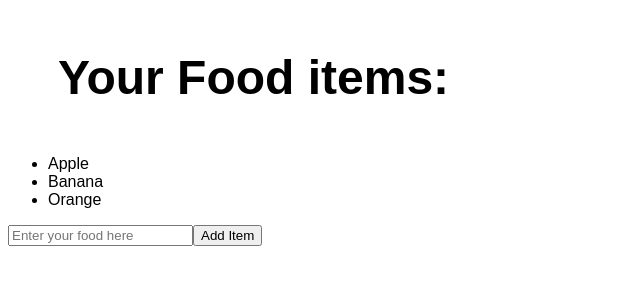
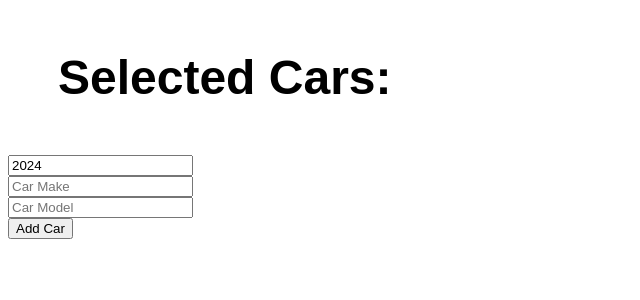
Before and after one commit to mfarrukh14/reactProject1, a React (Vite) app: page / in a window 1280 px wide. Shown: the top 300 px of the page, without its empty margins (0-640 px from the left). Built offline with nearby package versions, Linux system fonts and the light colour scheme.

Commit message:
manipulating an array of car objects using useState hook

```diff
--- a/src/MyComponent.jsx
+++ b/src/MyComponent.jsx
@@ -1,30 +1,51 @@
-import React, {useState} from 'react';
+import React, {useState} from "react";
 
 export default function MyComponent()
 {
-    const [foods, setFoods] = useState(["Apple","Banana","Orange"]);
+    const[cars, setCars] = useState([]);
+    const[carYear, setCarYear] = useState(new Date().getFullYear());
+    const[carMake, setCarMake] = useState("");
+    const[carModel, setCarModel] = useState("");
 
-    function handleAddFood()
+    function handleAddCar()
     {
-        const foodItem = document.getElementById("foodName").value;
-        document.getElementById("foodName").value = "";
+        const carItem = {year: carYear, make: carMake, model: carModel};
 
-        setFoods(f => [...f,foodItem]);
+        setCars(c => [...c,carItem])
     }
 
-    function handleRemoveFood(index)
+    function handleRemoveCar(index)
     {
-        setFoods(foods.filter((_, i)=>i!==index));
+        setCars(cars.filter((_,i)=>i!==index));
     }
+
+    function handleCarYearChange(event)
+    {
+        setCarYear(event.target.value);
+    }
+
+    function handleCarMakeChange(event)
+    {
+        setCarMake(event.target.value);
+    }
+
+    function handleCarModelChange(event)
+    {
+        setCarModel(event.target.value);
+    }
+
 
     return(
         <div>
-            <h1>Your Food items: </h1>
+            <h1>Selected Cars: </h1>
             <ul>
-                {foods.map((food, index) => <li key={index} onClick={()=>handleRemoveFood(index)}>{food}</li>)}
+                {cars.map((car, index) => <li key={index} onClick={()=>{handleRemoveCar(index)}}>{carYear} {carMake} {carModel}</li>)}
             </ul>
-            <input type="text" id='foodName' placeholder='Enter your food here' />
-            <button onClick={handleAddFood}>Add Item</button>
+            <input type="number" value={carYear} onChange={handleCarYearChange} /><br />
+            <input type="text" placeholder="Car Make" value={carMake} onChange={handleCarMakeChange} /><br />
+            <input type="text" placeholder="Car Model" value={carModel} onChange={handleCarModelChange}/><br />
+            <button onClick={handleAddCar}>Add Car</button>
         </div>
     );
+
 }
```
